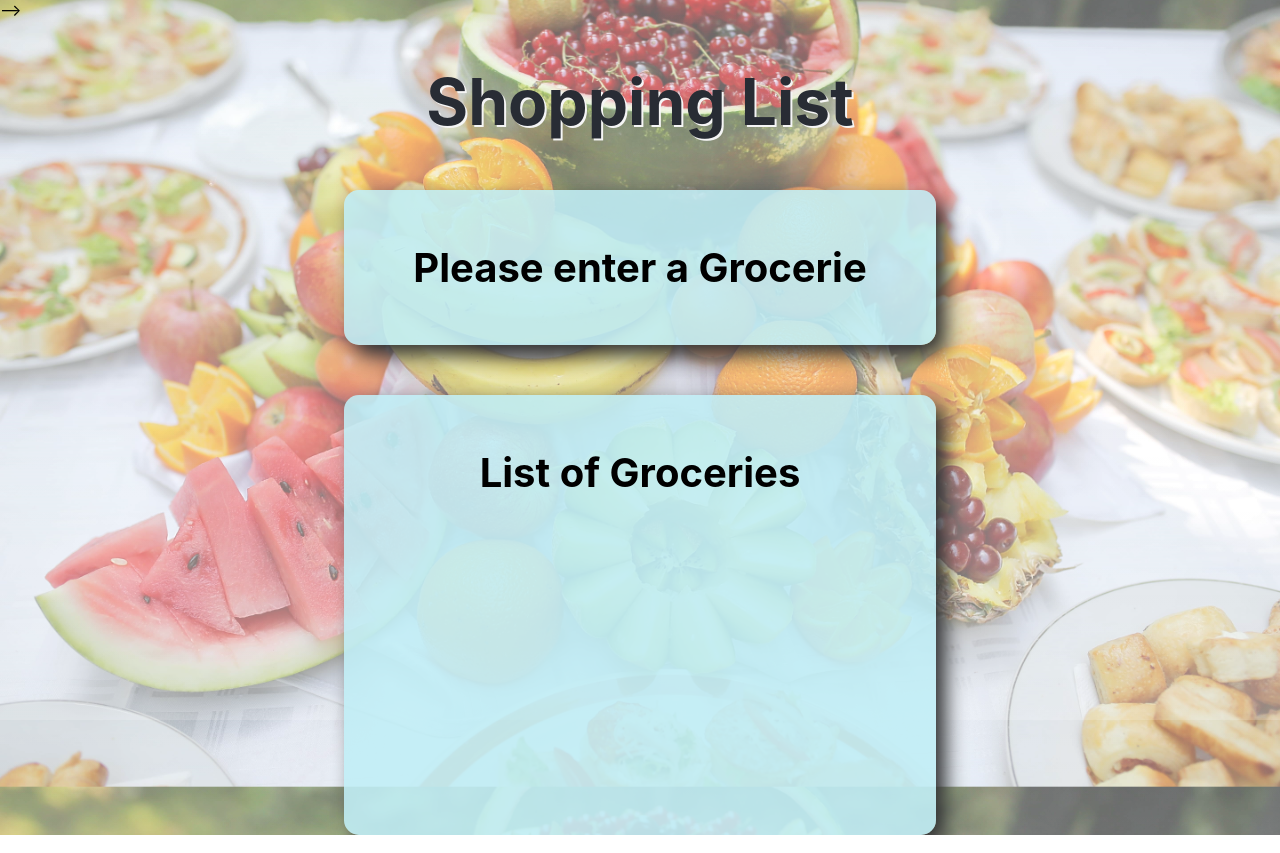
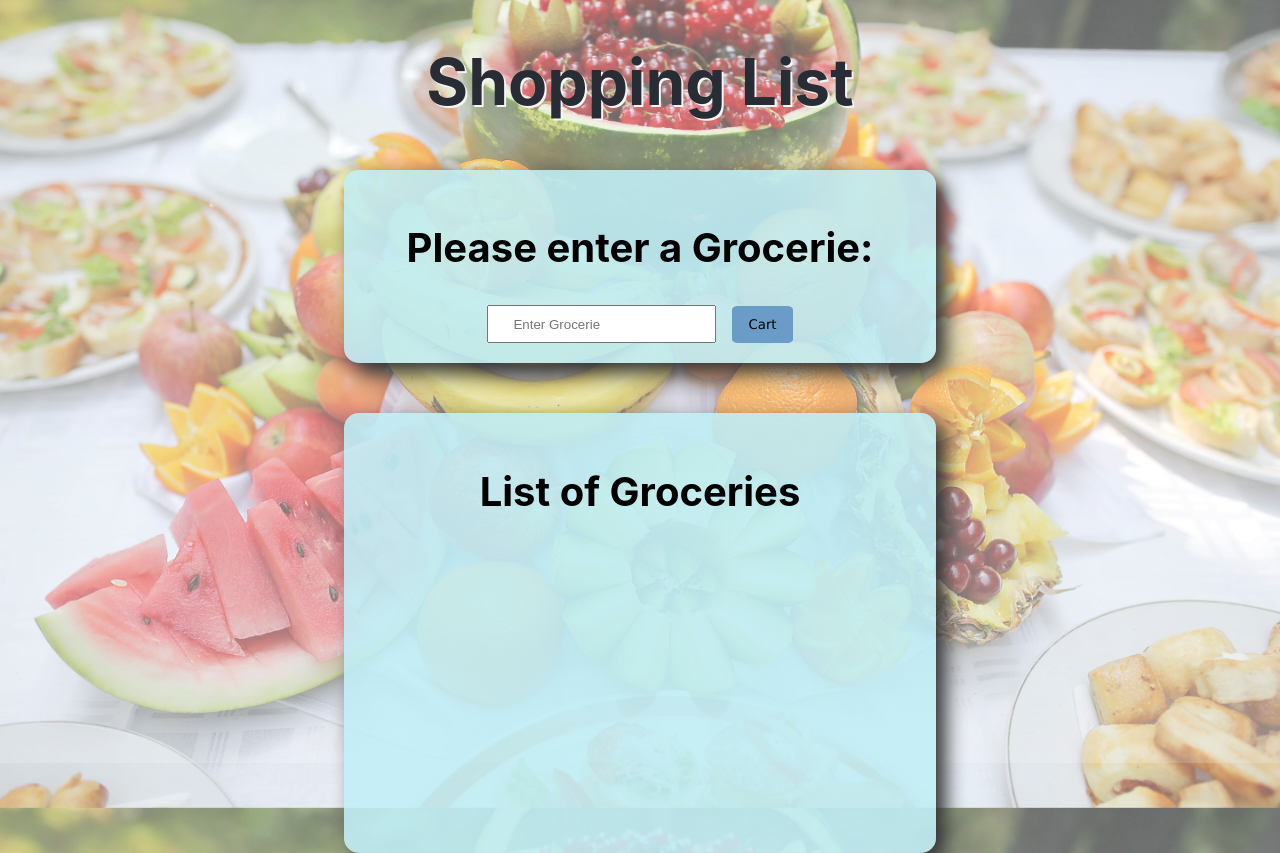
Before and after one commit to dule88/React-shopping-list, a React (Create React App) app: page / in a window 1280 px wide. Built offline with nearby package versions, Linux system fonts and the light colour scheme.

Commit message:
Added Form App

```diff
--- a/public/index.html
+++ b/public/index.html
@@ -11,7 +11,7 @@
     />
     <link rel="apple-touch-icon" href="%PUBLIC_URL%/logo192.png" />
 
-    -->
+
     <link rel="manifest" href="%PUBLIC_URL%/manifest.json" />
 
     <title>Shopping list</title>
--- a/src/App.js
+++ b/src/App.js
@@ -2,6 +2,7 @@ import './App.css';
 import { useState } from 'react';
 import Cart from './components/Cart/Cart';
 import Edit from './components/Edit/Edit';
+import Form from './components/Form/Form';
 
 
 const App = () => {
@@ -29,8 +30,8 @@ const App = () => {
   return (
     <div className="App">
         <h1>Shopping List</h1>
-        <Edit></Edit>
-        <Cart></Cart>
+        <Edit/>
+        <Cart/>
     </div>
   );
 }
--- a/src/components/Edit/Edit.js
+++ b/src/components/Edit/Edit.js
@@ -1,12 +1,14 @@
 import React from 'react';
 import styles from './Edit.module.css';
+import Form from '../Form/Form';
 
 const Edit = () => {
 
   return (
     <div className={styles.container}>
         <div className={styles.list}>
-        <h2>Please enter a Grocerie</h2>
+        <h2>Please enter a Grocerie:</h2>
+        <Form/>
 
         </div>
     </div>
--- /dev/null
+++ b/src/components/Form/Form.js
@@ -0,0 +1,14 @@
+import React from 'react'
+import styles from './Form.module.css';
+
+
+const Form = () => {
+  return (
+    <form>
+          <input className={styles.inputForm} type="text" placeholder='Enter Grocerie'></input>
+          <button className={styles.btn}>Cart</button>
+    </form>
+  )
+}
+
+export default Form;
--- /dev/null
+++ b/src/components/Form/Form.module.css
@@ -0,0 +1,14 @@
+.btn{
+    background-color:rgb(107, 156, 199);
+    border: none;
+    margin-left: 1rem;
+    border-radius: 10%;
+    padding: 0.7rem 1rem;
+    font-family: 'Lucida Sans', 'Lucida Sans Regular', 'Lucida Grande', 'Lucida Sans Unicode', Geneva, Verdana, sans-serif;
+    font-weight: 500;
+    cursor: pointer;
+}
+
+.inputForm{
+    padding: 0.6rem 1.5rem;
+}
```
Also changed, not shown: src/components/Cart/Cart.module.css (+0 -9 lines).
